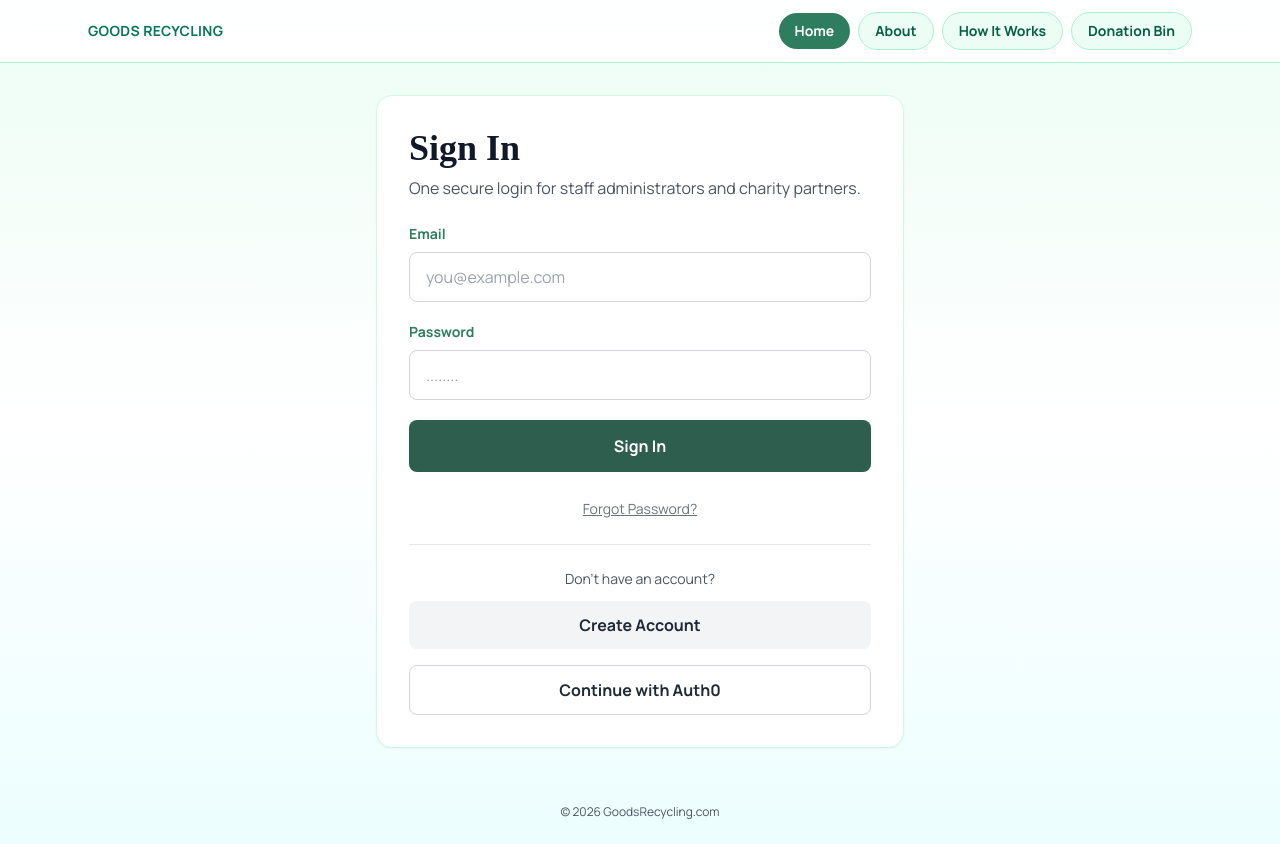
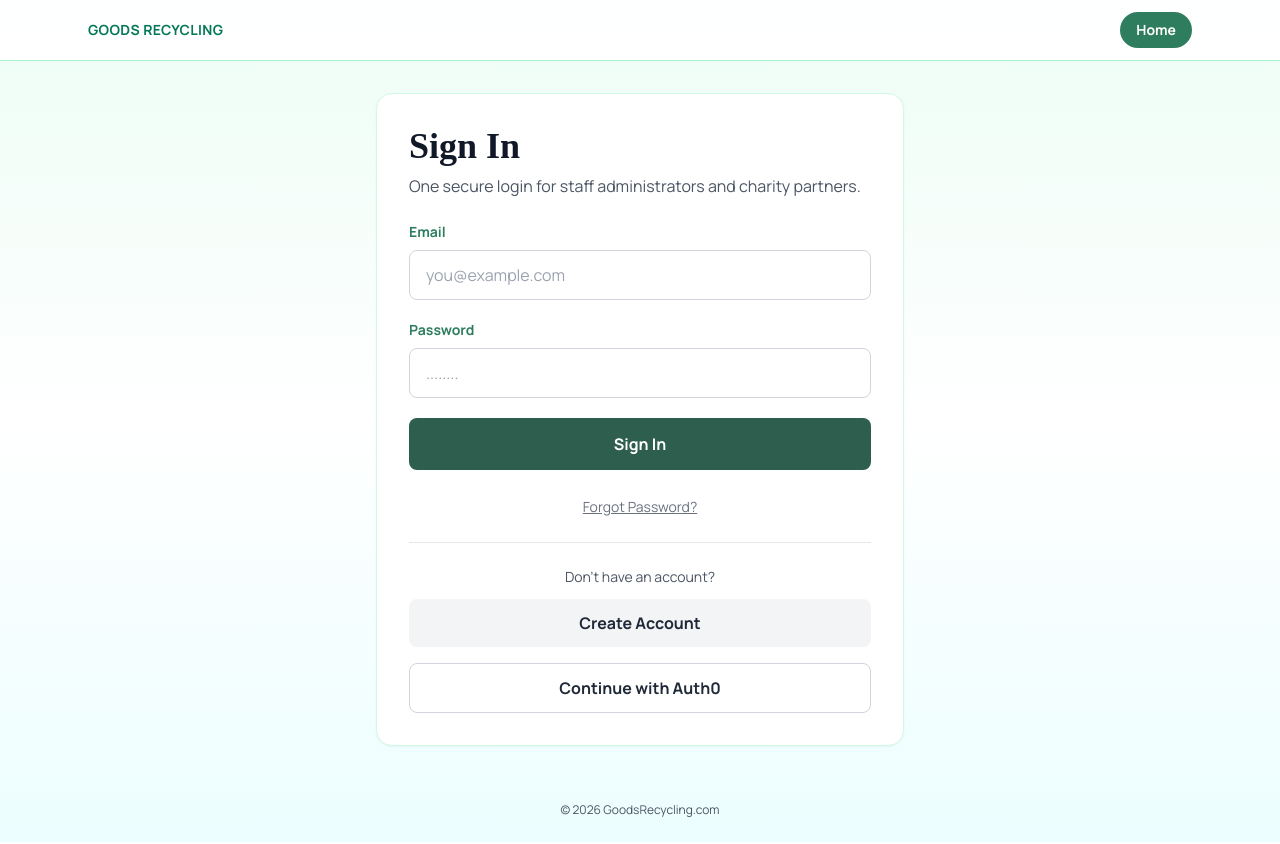
Before and after one commit to mephrem11/webportal493, a React (Vite) app: page / in a window 1280 px wide. Built offline with nearby package versions, Linux system fonts and the light colour scheme; no server answers.

Commit message:
Remove extra public nav tabs

```diff
--- a/src/components/PublicTabs.tsx
+++ b/src/components/PublicTabs.tsx
@@ -2,9 +2,6 @@ import { NavLink } from "react-router-dom";
 
 const tabs = [
   { to: "/", label: "Home" },
-  { to: "/about", label: "About" },
-  { to: "/how-it-works", label: "How It Works" },
-  { to: "/donation-bin", label: "Donation Bin" },
 ];
 
 export function PublicTabs() {
```
